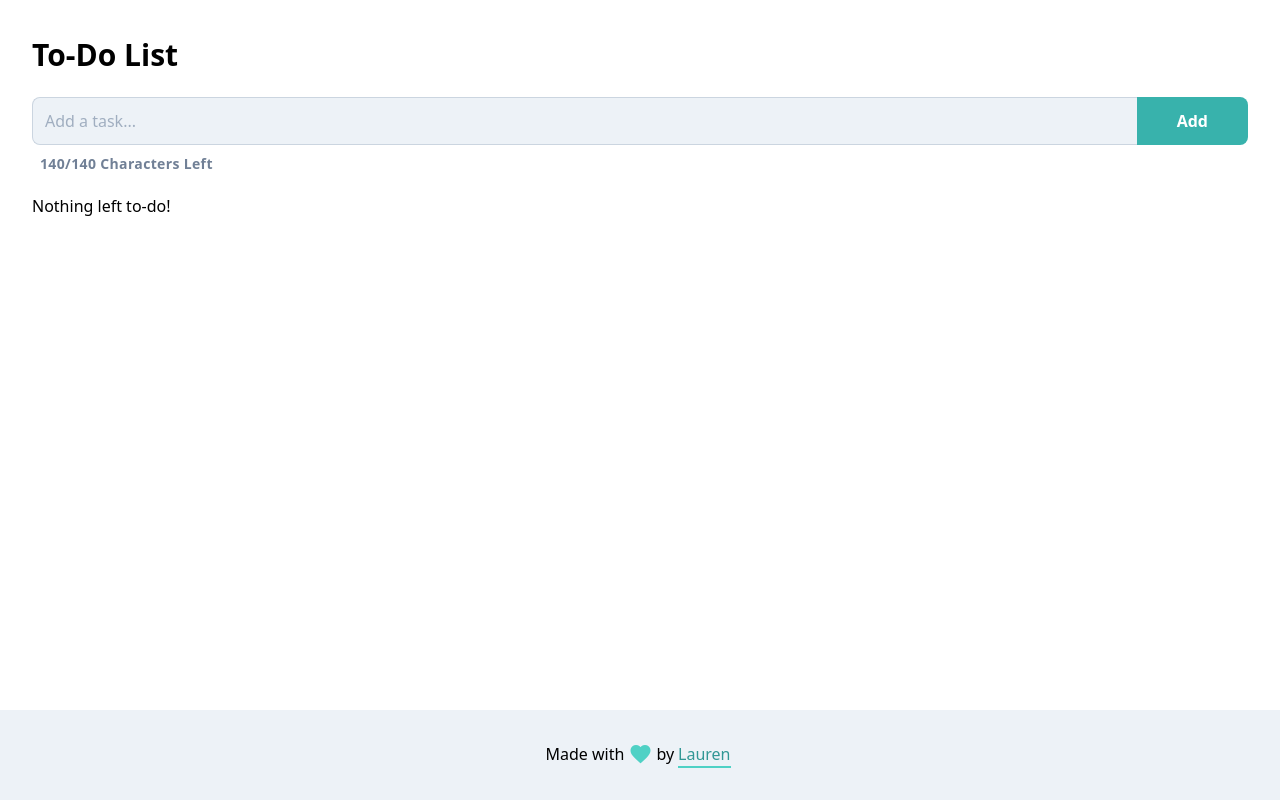
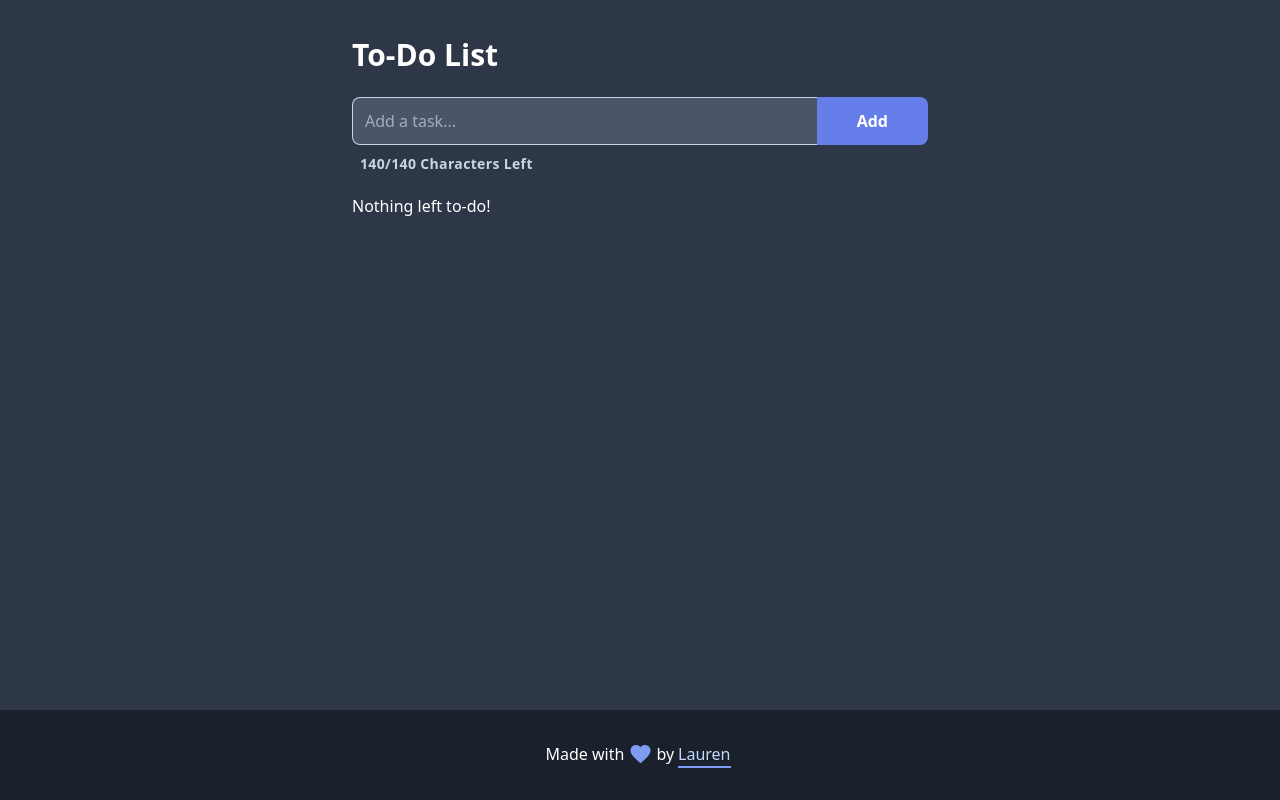
Before and after one commit to laurenawilkinson/react-todo, a React (Create React App) app: page / in a window 1280 px wide. Built offline with nearby package versions, Linux system fonts and the light colour scheme.

Commit message:
Add darkmode

```diff
--- a/src/App.js
+++ b/src/App.js
@@ -3,15 +3,15 @@ import Todos from './Todos';
 
 const App = () => {
   return (
-    <div className="App min-h-screen flex flex-col">
-      <div className="container mx-auto p-8 flex-1">
+    <div className="App min-h-screen flex flex-col bg-gray-800 text-white">
+      <div className="container xl:w-1/2 mx-auto p-8 flex-1">
         <h1 className="text-3xl font-bold mb-5">To-Do List</h1>
         <Todos />
       </div>
-      <footer className="flex bg-gray-200">
-        <div className="container p-8 mx-auto flex items-start justify-center">
-          <span className="flex items-center">Made with <i className="material-icons mx-1 text-teal-400">favorite</i> by </span>
-          <a href="https://github.com/laurenawilkinson" className="mx-1 border-b-2 border-teal-400 font-medium text-teal-600 box-content">Lauren</a>
+      <footer className="flex bg-gray-900">
+        <div className="container w-full p-8 mx-auto flex items-start justify-center">
+          <span className="flex items-center">Made with <i className="material-icons mx-1 text-indigo-400">favorite</i> by </span>
+          <a href="https://github.com/laurenawilkinson" className="mx-1 border-b-2 border-indigo-400 font-medium text-indigo-200 box-content">Lauren</a>
         </div>
       </footer>
     </div>
--- a/src/TodoItem.js
+++ b/src/TodoItem.js
@@ -21,11 +21,11 @@ class TodoItem extends Component {
     const { text, id, completed, deleteTodo, toggleCompleteTodo } = this.props;
     const transition = 'transition-all duration-150 ease-in-out';
 
-    const todoClass = `rounded-lg focus:outline-none border border-transparent mb-3 group flex ${completed ? 'bg-green-100 focus:border-green-300' : 'bg-gray-100 focus:border-gray-400' }`
+    const todoClass = `rounded-lg focus:outline-none border border-transparent mb-3 group flex ${completed ? 'bg-green-100 focus:border-green-300' : 'bg-gray-300 focus:border-gray-400' }`
 
-    const tickMarkClass = `${transition} w-0 group-hover:w-12 group-focus:w-12 flex items-center justify-center rounded-l-lg ${completed ? 'w-12 bg-green-200' : 'bg-gray-200'}`
+    const tickMarkClass = `${transition} w-0 group-hover:w-12 group-focus:w-12 flex items-center justify-center rounded-l-lg ${completed ? 'w-12 bg-green-200' : 'bg-gray-400'}`
 
-    const tickMarkIconClass = `${transition} material-icons group-hover:opacity-100 group-focus:opacity-100 ${completed ? 'text-green-700' : 'opacity-0 text-gray-500'}`
+    const tickMarkIconClass = `${transition} material-icons group-hover:opacity-100 group-focus:opacity-100 ${completed ? 'text-green-700' : 'opacity-0 text-gray-600'}`
 
     const textClass = `flex overflow-hidden font-medium items-center pl-3 py-3 flex-1 cursor-pointer  ${completed ? 'text-green-600' : 'text-gray-800'}`
 
--- a/src/Todos.js
+++ b/src/Todos.js
@@ -5,7 +5,7 @@ class Todos extends Component {
   state = {
     todos: [],
     currentTodo: '',
-    currentTodoId: 2,
+    currentTodoId: 0,
     maxChars: 140
   }
 
@@ -69,10 +69,14 @@ class Todos extends Component {
 
   componentDidMount () {
     let localTodos = JSON.parse(localStorage.getItem('todos')) || [];
+    let localTodoId = localTodos.length > 0 ?
+       localTodos[localTodos.length - 1].id + 1 : 0;
 
     this.setState({
-      todos: localTodos
+      todos: localTodos,
+      currentTodoId: localTodoId
     })
+
     document.getElementById('todoInput').focus()
   }
 
@@ -97,22 +101,22 @@ class Todos extends Component {
       (<p>Nothing left to-do!</p>)
 
     const addButtonClass = `
-      rounded-r-lg bg-teal-500 flex items-center focus:outline-none text-white font-semibold py-3 px-3 md:px-10
-      ${this.addDisabled() ? 'cursor-not-allowed' : 'hover:bg-teal-400 focus:bg-teal-400'}`
+      rounded-r-lg bg-indigo-500 flex items-center focus:outline-none text-white font-semibold py-3 px-3 md:px-10
+      ${this.addDisabled() ? 'cursor-not-allowed' : 'hover:bg-indigo-400 focus:bg-indigo-400'}`
 
     const charLabelClass = `mb-5 ml-2 font-bold text-sm tracking-wide
       ${this.remainingChars() < maxChars / 5
           ? 'text-red-600'
           : this.remainingChars() < maxChars / 2
             ? 'text-orange-500'
-            : 'text-gray-600'}`
+            : 'text-gray-400'}`
 
     return (
       <div className="todos">
         <form className="flex mb-2" onSubmit={ this.addTodo }>
           <input
             id="todoInput"
-            className="rounded-l-lg font-medium bg-gray-200 flex-1 px-3 border-l border-t border-b border-transparent focus:outline-none focus:border-gray-400"
+            className="rounded-l-lg font-medium bg-gray-700 flex-1 px-3 border-l border-t border-b border-transparent focus:outline-none focus:border-gray-400"
             placeholder="Add a task..."
             type="text"
             maxLength={ maxChars }
```
